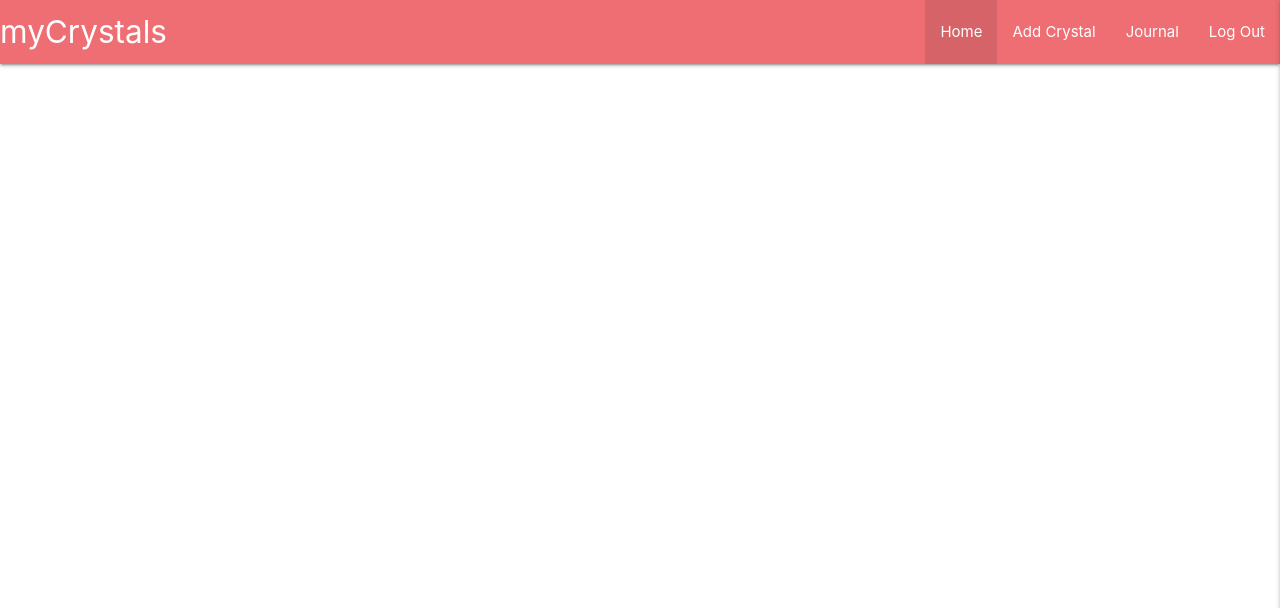
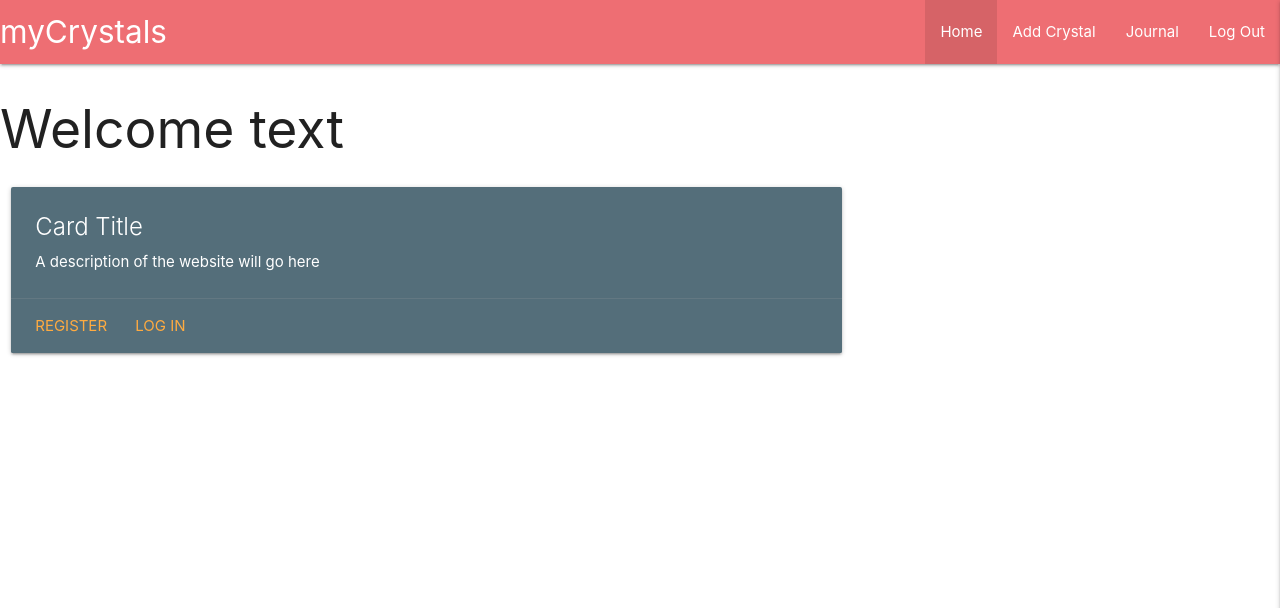
Before and after one commit to Code-Institute-Submissions/Mjau83-myCrystals_AugResub, a Flask app: template templates/index.html in a window 1280 px wide. Shown: the top 608 px of the page. Run offline with Flask 2, Linux system fonts and the light colour scheme; the template is opened without the code that fills it, so the values that code supplies are empty; some libraries are stand-ins or nearby versions.

Commit message:
Add a card to index.html from Materialize

```diff
--- a/templates/index.html
+++ b/templates/index.html
@@ -1,5 +1,20 @@
 {% extends "base.html" %}
 {% block content %}
 
+    <h2>Welcome text</h2>
+    <div class="row">
+        <div class="col s12 m8">
+            <div class="card blue-grey darken-1">
+                <div class="card-content white-text">
+                    <span class="card-title">Card Title</span>
+                    <p>A description of the website will go here</p>
+                </div>
+                <div class="card-action">
+                    <a href="#">Register</a>
+                    <a href="#">Log In</a>
+                </div>
+            </div>
+        </div>
+    </div>
 
 {% endblock %}
```
